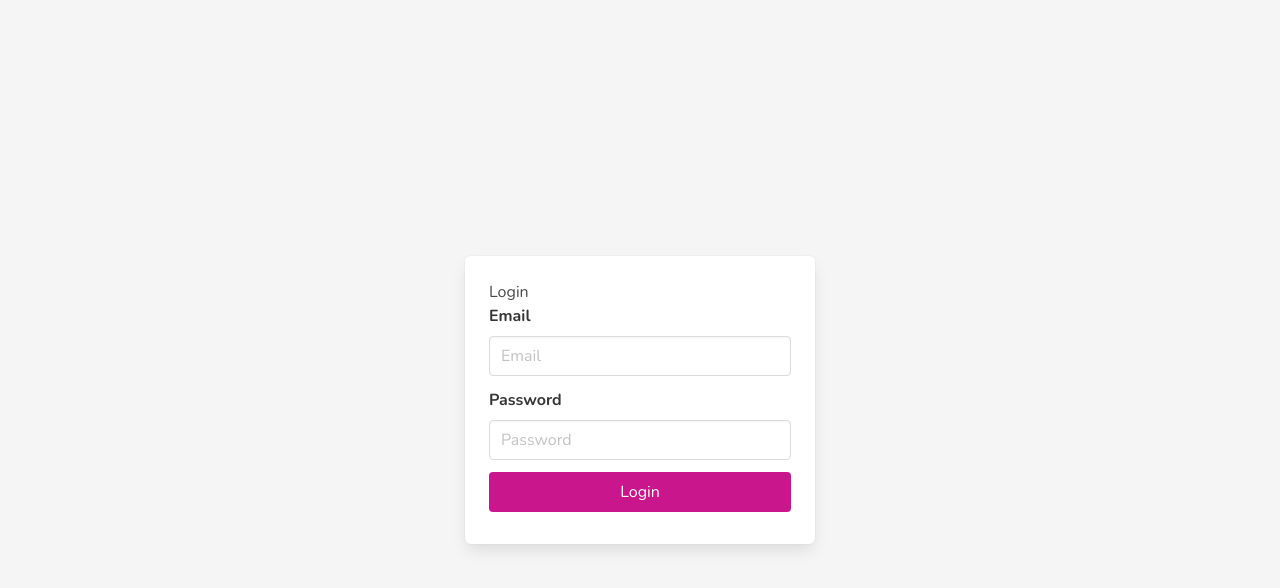
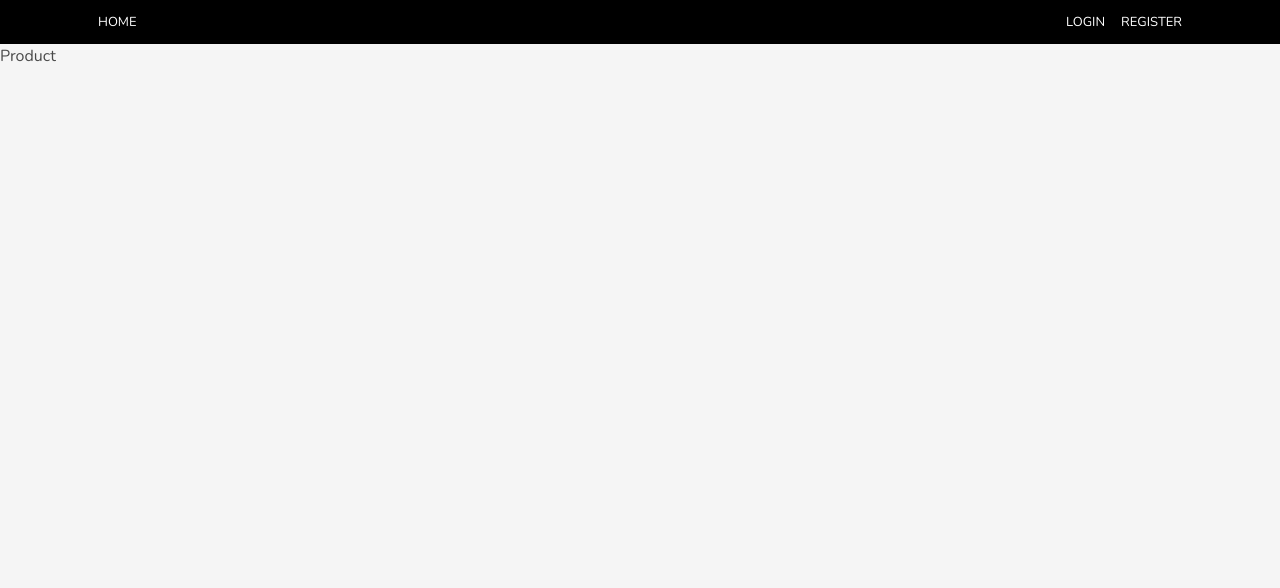
Before and after one commit to tsungtingdu/react-store, a React (Create React App) app: page / in a window 1280 px wide. Shown: the top 588 px of the page. Built offline with nearby package versions, Linux system fonts and the light colour scheme.

Commit message:
create Header and Product components

```diff
--- /dev/null
+++ b/src/components/App.js
@@ -0,0 +1,18 @@
+import React, { Fragment } from "react";
+import Header from "components/Header";
+import Product from "components/Product";
+
+class App extends React.Component {
+  render() {
+    return (
+      <Fragment>
+        <div className="main">
+          <Header />
+          <Product />
+        </div>
+      </Fragment>
+    );
+  }
+}
+
+export default App;
--- /dev/null
+++ b/src/components/Header.js
@@ -0,0 +1,23 @@
+import React, { Fragment } from "react";
+
+class Header extends React.Component {
+  render() {
+    return (
+      <Fragment>
+        <div className="header">
+          <div className="grid">
+            <div className="start">
+              <a href="/">Home</a>
+            </div>
+            <div className="end">
+              <a href="/login">Login</a>
+              <a href="/register">Register</a>
+            </div>
+          </div>
+        </div>
+      </Fragment>
+    );
+  }
+}
+
+export default Header;
--- /dev/null
+++ b/src/components/Product.js
@@ -0,0 +1,13 @@
+import React, { Fragment } from "react";
+
+class Product extends React.Component {
+  render() {
+    return (
+      <Fragment>
+        <p>Product</p>
+      </Fragment>
+    );
+  }
+}
+
+export default Product;
```
Also changed, not shown: src/index.js (+7 -4 lines).
